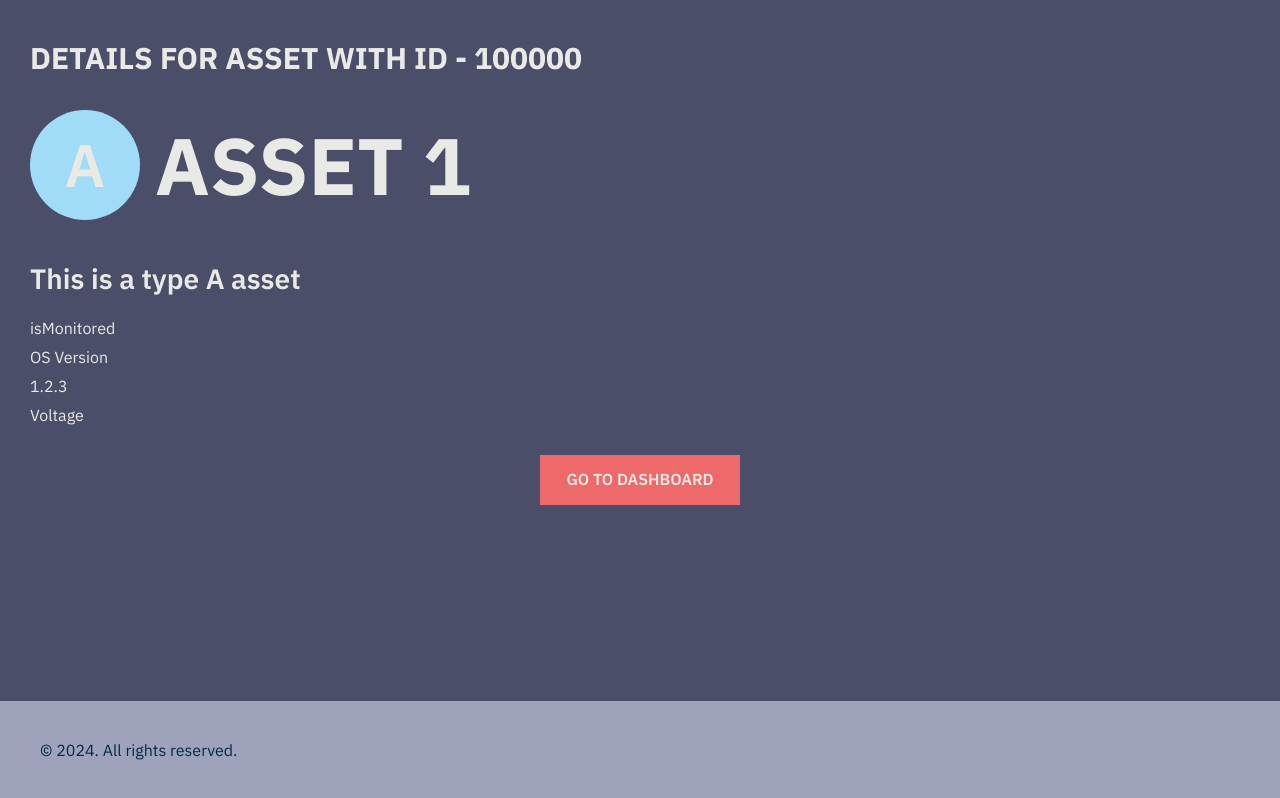
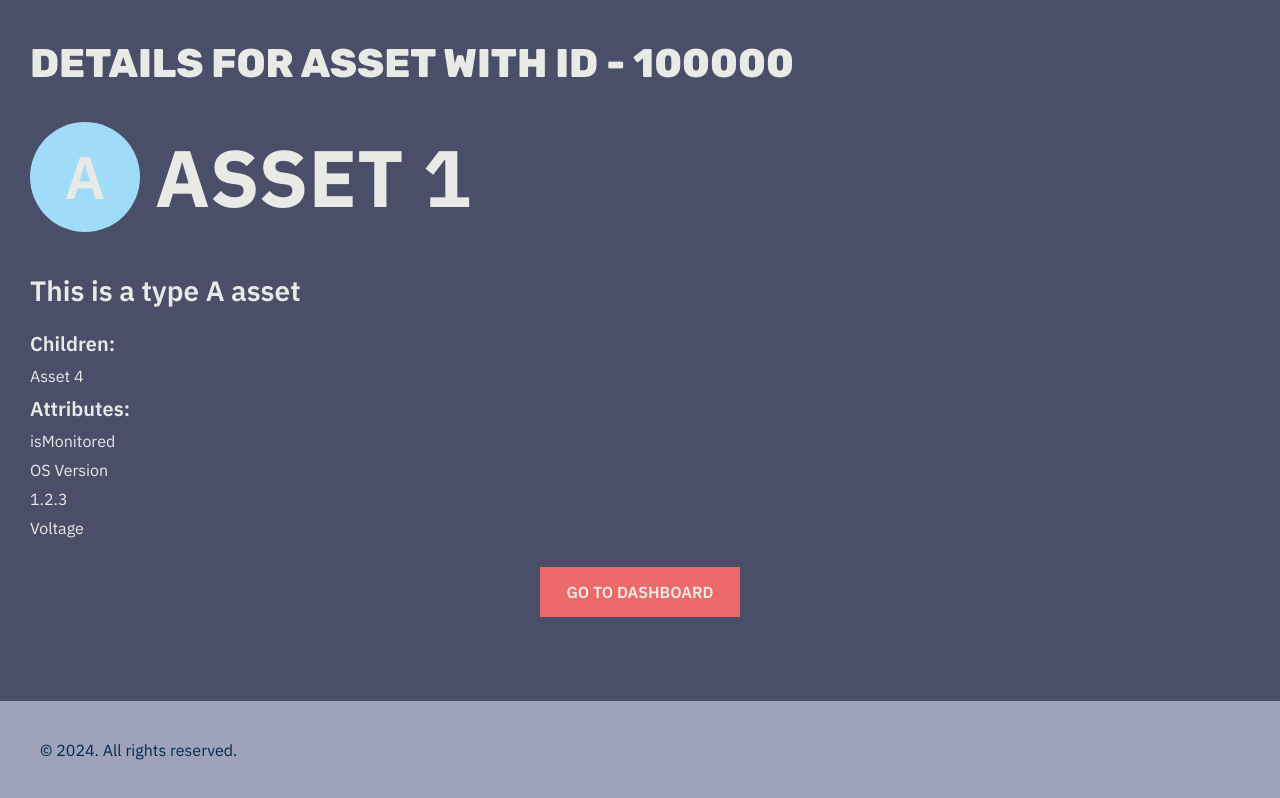
Before and after one commit to matchmakers69/assets_dashboard, a Next.js app: page /assets/100000 in a window 1280 px wide. Built offline with nearby package versions, Linux system fonts and the light colour scheme; no server answers.

Commit message:
Added context for app
Added extra styles for RWD

Renamed functions for fetching details

```diff
--- a/src/app/(dashboard)/_components/AddAsset/AddAsset.tsx
+++ b/src/app/(dashboard)/_components/AddAsset/AddAsset.tsx
@@ -1,10 +1,10 @@
 "use client";
 
 import { Button } from "@/components/ui/Button";
-import { useAssetsContext } from "@/context/AssetsContext";
+import { useAppContext } from "@/context/AppContext/AppContext";
 
 export function AddAsset() {
-  const { handleOpenModal } = useAssetsContext();
+  const { handleOpenModal } = useAppContext();
 
   const handleToggleShowForm = () => {
     handleOpenModal();
--- a/src/app/(dashboard)/_components/MainAssetsList/MainAssetsList.tsx
+++ b/src/app/(dashboard)/_components/MainAssetsList/MainAssetsList.tsx
@@ -7,10 +7,12 @@ import { AddAsset } from "../AddAsset";
 import { Modal } from "@/components/ui/Modal";
 import { AddAssetForm } from "../AddAsset/AddAssetForm";
 import { AssetFilters } from "../AssetFilters";
+import { useAppContext } from "@/context/AppContext/AppContext";
 
 export function MainAssetsList() {
-  const { assets, loading, isModalShown, handleCloseModal } =
-    useAssetsContext();
+  const { assets, loading } = useAssetsContext();
+
+  const { isModalInView, handleCloseModal } = useAppContext();
 
   if (loading) return <div>Loading your assets be patient...</div>;
 
@@ -25,7 +27,7 @@ export function MainAssetsList() {
       </div>
 
       <Modal
-        isOpen={isModalShown}
+        isOpen={isModalInView}
         title="Add new asset"
         onClose={handleCloseModal}
       >
--- a/src/app/(dashboard)/assets/[id]/page.tsx
+++ b/src/app/(dashboard)/assets/[id]/page.tsx
@@ -1,5 +1,5 @@
 import { Title } from "@/components/ui/Title";
-import { getAssetById } from "@/actions/getAssetById";
+import { getAssetById } from "@/Data/getAssetById-api";
 import { AssetDetailsProps } from "./defs";
 import Link from "next/link";
 import { AssetTypeBadge } from "../../_components/AssetTypeBadge";
@@ -30,7 +30,25 @@ export default async function Details({ params }: AssetDetailsProps) {
             </p>
           </div>
         )}
+            {asset.children && Array.isArray(asset.children)
+            ? <>
+            <h2 className="text-text-light font-semibold text-[2rem]">
+              Children:
+            </h2>
+            <ul>
+              {asset.children.map((child) => (
+                <li key={child.id}>
+                  {child.name}
+                </li>
+              ))}
+            </ul>
+            </>
+            : null}
         {asset.attributes && asset.attributes.length > 0 && (
+          <>
+            <h2 className="text-text-light font-semibold text-[2rem]">
+              Attributes:
+            </h2>
             <ul>
               {asset.attributes.map((attribute) => (
                 <li key={attribute.key}>
@@ -39,6 +57,7 @@ export default async function Details({ params }: AssetDetailsProps) {
                 </li>
               ))}
             </ul>
+          </>
         )}
 
         <footer className="py-10 flex justify-center w-full">
--- a/src/app/(dashboard)/loading.tsx
+++ b/src/app/(dashboard)/loading.tsx
@@ -2,7 +2,7 @@ const Loading = () => {
   return (
     <section className="py-24">
       <div className="container">
-        <h2 className="text-2xl">Loading...</h2>
+        <h2 className="text-2xl text-text-light">Loading...</h2>
       </div>
     </section>
   );
--- a/src/app/layout.tsx
+++ b/src/app/layout.tsx
@@ -1,6 +1,7 @@
 import type { Metadata } from "next";
 import { Inter } from "next/font/google";
 import "./globals.css";
+import { AppContextProvider } from "@/context/AppContext/AppContext";
 
 const inter = Inter({ subsets: ["latin"] });
 
@@ -16,7 +17,11 @@ export default function RootLayout({
 }>) {
   return (
     <html lang="en">
-      <body className={inter.className}>{children}</body>
+      <body className={inter.className}>
+        <AppContextProvider>
+          {children}
+        </AppContextProvider>
+      </body>
     </html>
   );
 }
--- a/src/components/ui/Title/Title.tsx
+++ b/src/components/ui/Title/Title.tsx
@@ -11,7 +11,7 @@ const rubik = Rubik({
 export function Title({ title }: TitleProps) {
   return (
     <h1
-      className={`${rubik.className}text-lg mb-10 font-extrabold text-text-light uppercase leading-[1.2] md:text-lg`}
+      className={`${rubik.className} text-[2rem] sm:text-lg md:text-[4rem] mb-10 font-extrabold text-text-light uppercase leading-[1.2]`}
     >
       {title}
     </h1>
--- /dev/null
+++ b/src/context/AppContext/AppContext.tsx
@@ -0,0 +1,38 @@
+
+"use client";
+
+import { createContext, useContext, useMemo, useState } from "react";
+import { AppContextProps, AppContextValues } from "./defs";
+
+const AppContext = createContext<AppContextValues | null>(null);
+
+export const useAppContext = () => {
+  const context = useContext(AppContext);
+  if (!context) {
+    throw new Error("Please wrap your App by ContextProvider");
+  }
+
+  return context;
+};
+
+export function AppContextProvider({ children }: AppContextProps) {
+  const [isModalInView, setIsModalInView] = useState(false);
+
+  const handleOpenModal = () => {
+    setIsModalInView(true);
+  };
+  const handleCloseModal = () => {
+    setIsModalInView(false);
+  };
+
+  const value = useMemo(
+    () => ({
+      isModalInView,
+      handleOpenModal,
+      handleCloseModal,
+    }),
+    [isModalInView]
+  );
+
+  return <AppContext.Provider value={value}>{children}</AppContext.Provider>;
+}
--- /dev/null
+++ b/src/context/AppContext/defs.ts
@@ -0,0 +1,11 @@
+import { ReactNode } from "react";
+
+export interface AppContextProps {
+  children: ReactNode;
+}
+
+export interface AppContextValues {
+  isModalInView: boolean;
+  handleOpenModal: () => void;
+  handleCloseModal: () => void;
+}
--- a/src/context/AssetsContext/AssetsContext.tsx
+++ b/src/context/AssetsContext/AssetsContext.tsx
@@ -26,7 +26,6 @@ export const useAssetsContext = () => {
 };
 
 export function AssetsProvider({ children }: { children: React.ReactNode }) {
-  const [isModalShown, setIsModalShown] = useState(false);
   const [assets, setAssets] = useState<Asset[]>([]);
   const [resultAssets, setResultAssets] = useState<Asset[]>([]);
   const [filterType, setFilterType] = useState<AssetType | null>(null);
@@ -141,14 +140,6 @@ export function AssetsProvider({ children }: { children: React.ReactNode }) {
     [assets]
   );
 
-  const handleOpenModal = () => {
-    setIsModalShown(true);
-  };
-
-  const handleCloseModal = () => {
-    setIsModalShown(false);
-  };
-
   const handleSetAssetIdChange = (id: number | null) => {
     if (id === null) {
       return setAssetId(null);
@@ -169,9 +160,6 @@ export function AssetsProvider({ children }: { children: React.ReactNode }) {
       assetId,
       monitoredFilter,
       addAsset,
-      handleOpenModal,
-      handleCloseModal,
-      isModalShown,
       newAssetTextInputValues,
       handleSetTextValuesAssetChange,
       handleRemoveAsset,
@@ -184,7 +172,6 @@ export function AssetsProvider({ children }: { children: React.ReactNode }) {
       selectedAssetType,
       assetId,
       monitoredFilter,
-      isModalShown,
       newAssetTextInputValues,
       handleSetTextValuesAssetChange,
       handleRemoveAsset,
--- a/src/context/AssetsContext/defs.ts
+++ b/src/context/AssetsContext/defs.ts
@@ -21,13 +21,10 @@ export interface AssetsContextType {
   assetId: number | null;
   monitoredFilter: boolean | null;
   loading: boolean;
-  handleOpenModal: () => void;
-  handleCloseModal: () => void;
-  isModalShown: boolean;
   addAsset: ({ id, type, parent, name }: NewAssetType) => void;
   handleRemoveAsset: (assetId: number) => void;
   newAssetTextInputValues: { name: string; description: string };
-  setResultAssets: Dispatch<SetStateAction<Asset[]>>;
+  setResultAssets?: Dispatch<SetStateAction<Asset[]>>;
   handleSetTextValuesAssetChange: (
     event: React.ChangeEvent<HTMLInputElement>
   ) => void;
```
Also changed, not shown: src/Data/getAssetById-api.ts (renamed from src/actions/getAssetById.ts), src/context/AppContext/index.ts (added). Lines whose indentation alone changed are shown as unchanged.
